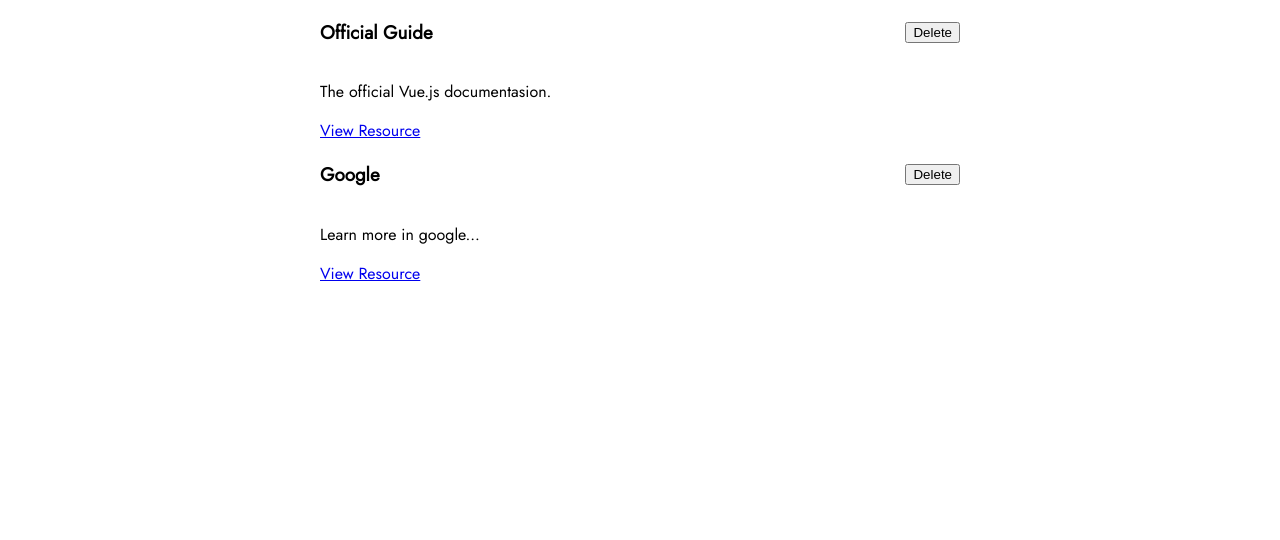
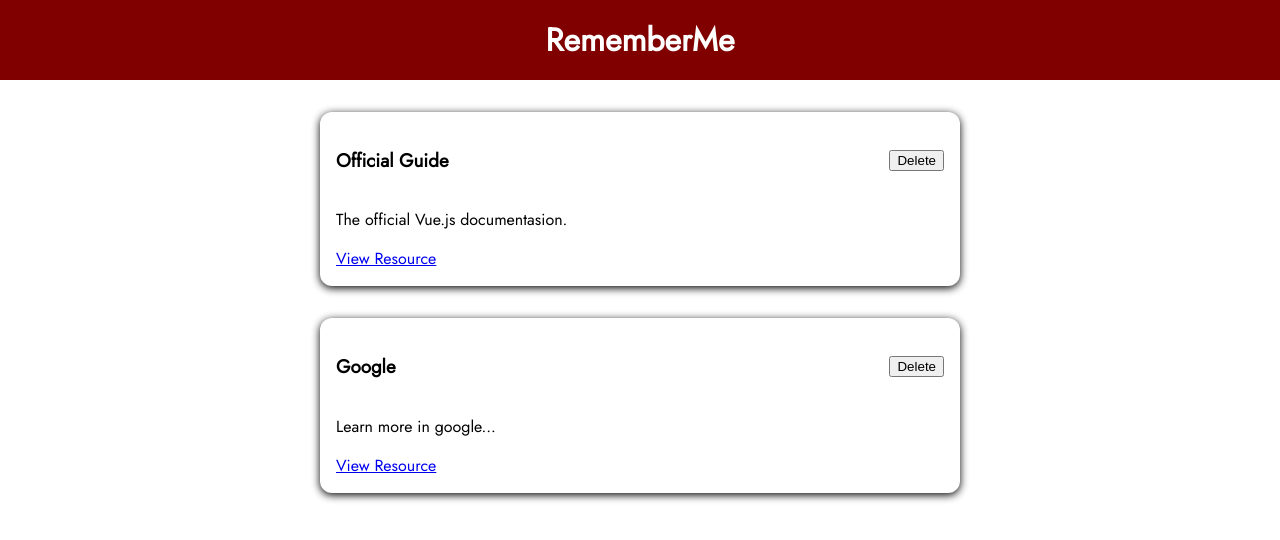
Before and after one commit to dwikiby/learning-resourcesapp, a Vue app: page / in a window 1280 px wide. Shown: the top 540 px of the page. Built offline with nearby package versions, Linux system fonts and the light colour scheme.

Commit message:
add header, basecard components

```diff
--- a/src/App.vue
+++ b/src/App.vue
@@ -1,13 +1,16 @@
 <template>
+  <the-header title="RememberMe"></the-header>
   <stored-resources :resources="storedResources"></stored-resources>
 </template>
 
 <script>
 import StoredResources from './components/learning-resources/StoredResources.vue';
+import TheHeader from './components/layouts/TheHeader.vue';
 
 export default {
   components: {
     StoredResources,
+    TheHeader,
   },
   data() {
     // data dummy store
--- /dev/null
+++ b/src/components/UI/BaseCard.vue
@@ -0,0 +1,15 @@
+<template>
+  <div>
+    <slot></slot>
+  </div>
+</template>
+
+<style scoped>
+div {
+  border-radius: 12px;
+  box-shadow: 0 2px 8px rgba(0, 0, 0.26);
+  padding: 1rem;
+  margin: 2rem auto;
+  max-width: 40rem;
+}
+</style>
--- /dev/null
+++ b/src/components/layouts/TheHeader.vue
@@ -0,0 +1,27 @@
+<template>
+  <header>
+    <h1>{{ title }}</h1>
+  </header>
+</template>
+
+<script>
+export default {
+  props: ['title'],
+};
+</script>
+
+<style scoped>
+header {
+  width: 100;
+  height: 5rem;
+  background-color: maroon;
+  display: flex;
+  justify-content: center;
+  align-items: center;
+}
+
+header h1 {
+  color: white;
+  margin: 0;
+}
+</style>
--- a/src/components/learning-resources/LearningResource.vue
+++ b/src/components/learning-resources/LearningResource.vue
@@ -1,15 +1,15 @@
 <template>
   <li>
-    <div>
+    <base-card>
       <header>
         <h3>{{ title }}</h3>
         <button>Delete</button>
       </header>
-    </div>
-    <p>{{ description }}</p>
-    <nav>
-      <a :href="link">View Resource</a>
-    </nav>
+      <p>{{ description }}</p>
+      <nav>
+        <a :href="link">View Resource</a>
+      </nav>
+    </base-card>
   </li>
 </template>
 
```
Also changed, not shown: src/main.js (+7 -1 lines).
